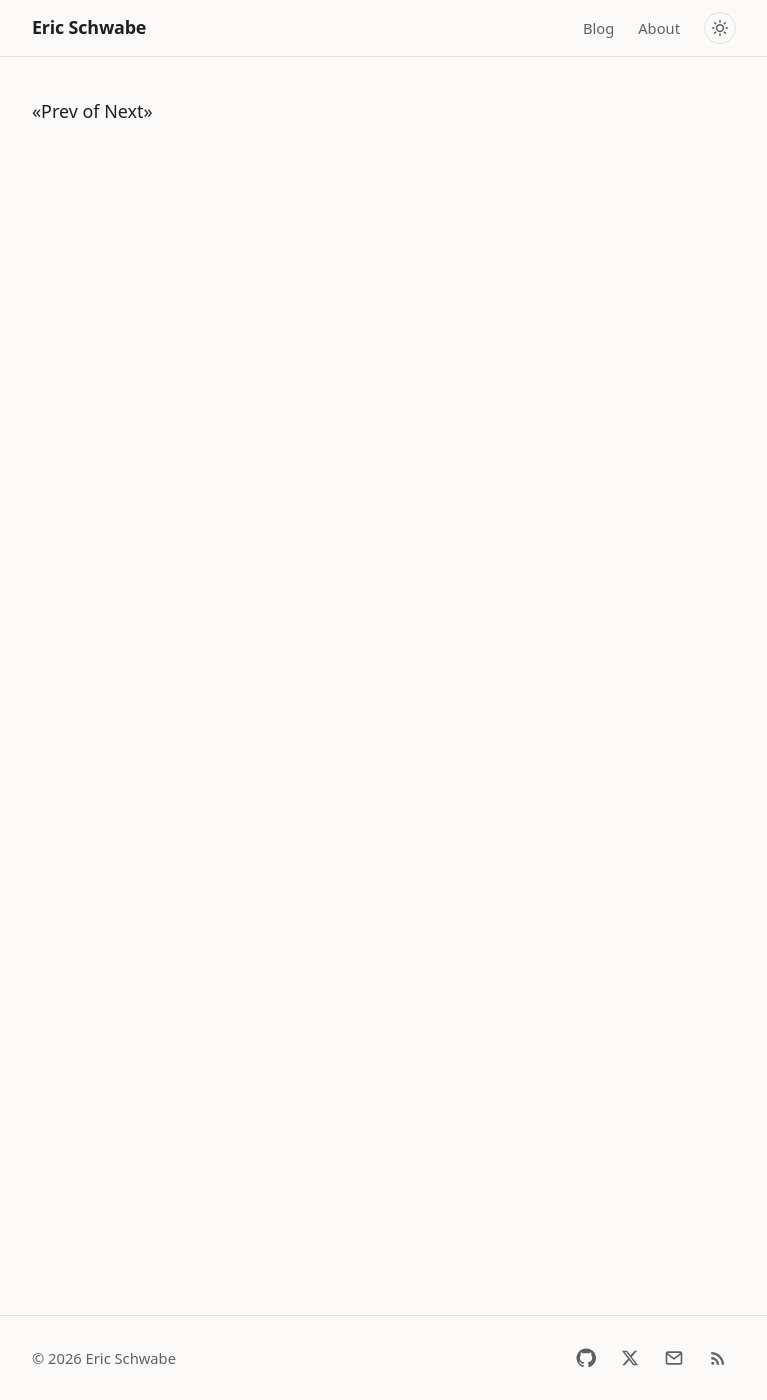
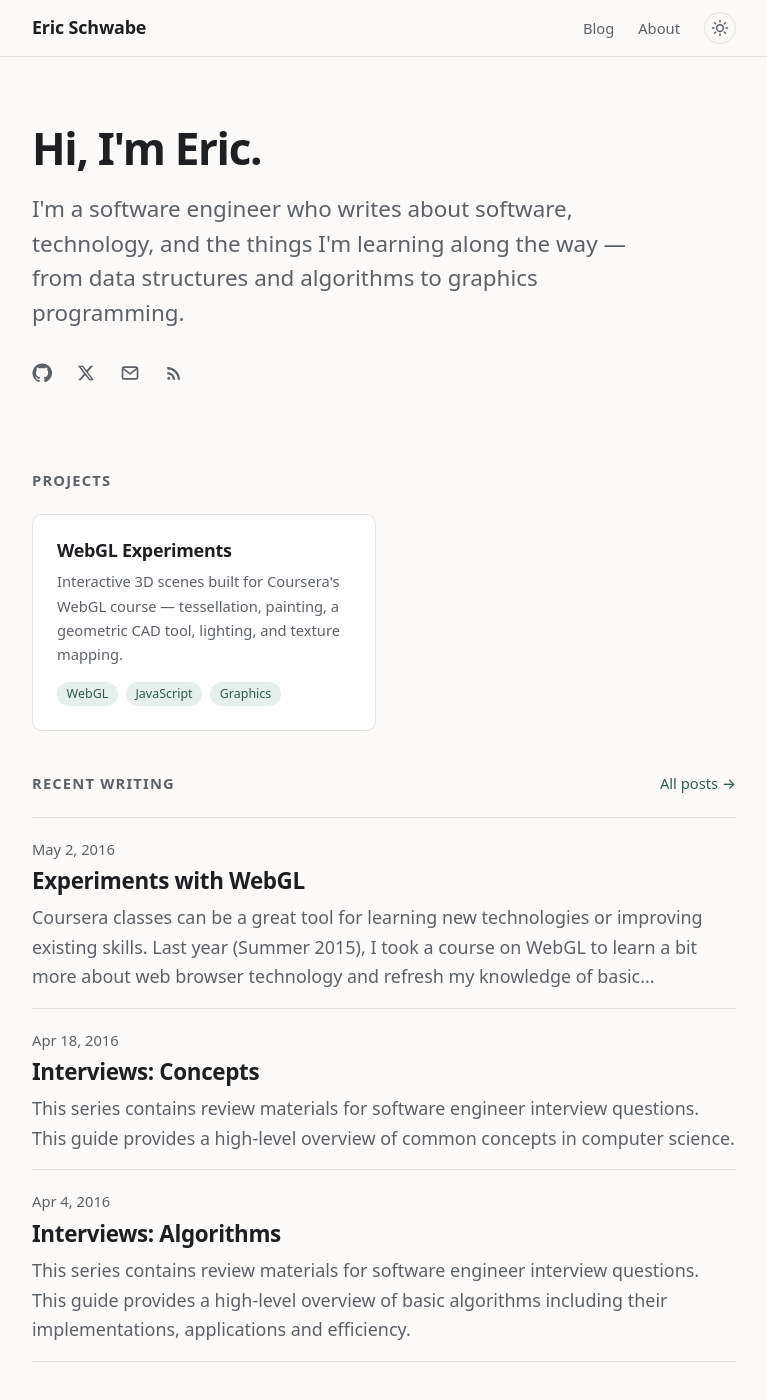
Before and after one commit to eschwabe/eschwabe.github.io, a Jekyll site: the page built from index.html, in a window 1280 px wide and 1400 px high. Shown: the whole window, without its empty margins (256-1023 px from the left). Built offline with Jekyll 4.4.1, drawn with Linux system fonts in a browser that asks for light colours.

Commit message:
feat: personal homepage with projects, blog archive, and about page
Co-Authored-By: Claude Opus 5.5 <noreply@anthropic.com>

```diff
--- /dev/null
+++ b/_data/projects.yml
@@ -0,0 +1,4 @@
+- title: WebGL Experiments
+  description: Interactive 3D scenes built for Coursera's WebGL course — tessellation, painting, a geometric CAD tool, lighting, and texture mapping.
+  url: /graphics-webgl/
+  tags: [WebGL, JavaScript, Graphics]
--- a/about.md
+++ b/about.md
@@ -1,5 +1,9 @@
 ---
-layout: default
+layout: page
 title: About
 permalink: /about/
 ---
+
+I'm Eric Schwabe, a software engineer. This site is where I share my thoughts, perspectives, and ideas on software and technology.
+
+You can find me on [GitHub](https://github.com/eschwabe) and [X](https://twitter.com/ericschwabe), or reach me by [email](mailto:eric@ericschwabe.com).
--- a/index.html
+++ b/index.html
@@ -1,35 +1,4 @@
 ---
-layout: default
+layout: home
 ---
-
-<div class="home">
-
-  <ul class="post-list">
-    {% for post in paginator.posts %}
-      <li>
-        <span class="post-meta">{{ post.date | date: "%b %-d, %Y" }}</span>
-
-        <h2>
-          <a class="post-link" href="{{ post.url | prepend: site.baseurl }}">{{ post.title }}</a>
-        </h2>
-        {{ post.excerpt }}
-      </li>
-    {% endfor %}
-  </ul>
-
-  <!-- Pagination links -->
-  <div class="pagination">
-    {% if paginator.previous_page %}
-      <a href="{{ paginator.previous_page_path }}" class="previous button">«Prev</a>
-    {% else %}
-      <span class="previous button">«Prev</span>
-    {% endif %}
-    <span class="page_number ">{{ paginator.page }} of {{ paginator.total_pages }}</span>
-    {% if paginator.next_page %}
-      <a href="{{ paginator.next_page_path }}" class="next button"> Next»</a>
-    {% else %}
-      <span class="next button"> Next»</span>
-    {% endif %}
-  </div>
-
-</div>
+<p>I'm a software engineer who writes about software, technology, and the things I'm learning along the way &mdash; from data structures and algorithms to graphics programming.</p>
```
Also changed, not shown: blog/index.html (added, +16 -0 lines).
